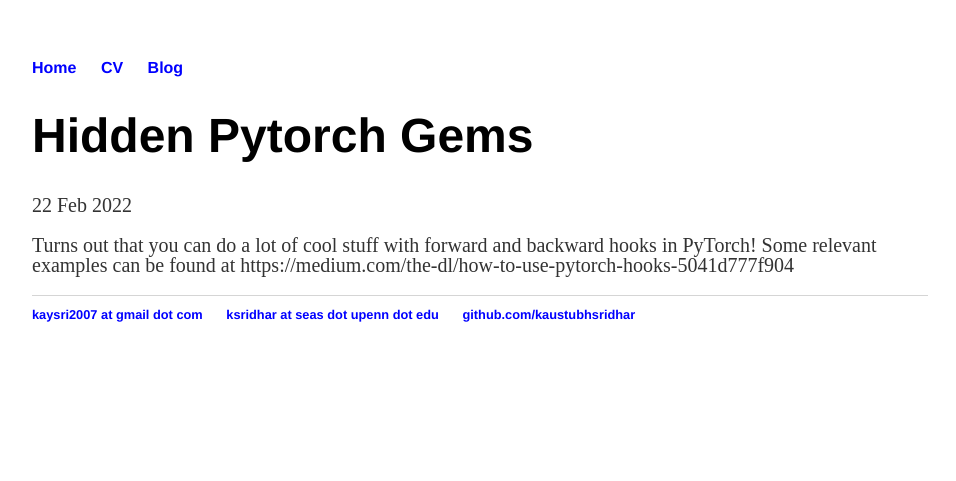
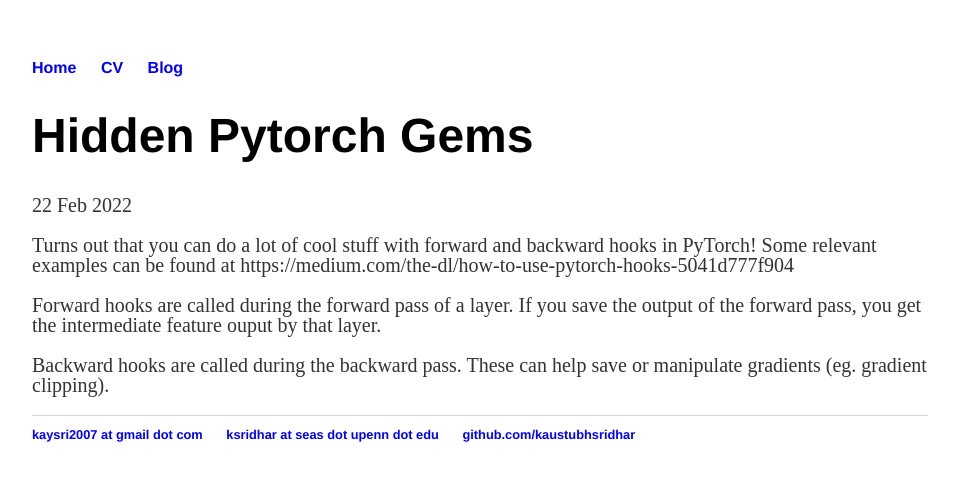
Before and after one commit to kaustubhsridhar/kaustubhsridhar_old.github.io, a Jekyll site: the page built from _posts/2022-02-22-Hidden-Pytorch-Gems.md, in a window 1280 px wide. Shown: the top 481 px of the page, without its empty margins (160-1116 px from the left). Built offline with Jekyll 4.4.1, drawn with Linux system fonts in a browser that asks for light colours.

Commit message:
Update 2022-02-22-Hidden-Pytorch-Gems.md

```diff
--- a/_posts/2022-02-22-Hidden-Pytorch-Gems.md
+++ b/_posts/2022-02-22-Hidden-Pytorch-Gems.md
@@ -5,3 +5,7 @@ date: 2022-02-22
 ---
 
 Turns out that you can do a lot of cool stuff with forward and backward hooks in PyTorch! Some relevant examples can be found at https://medium.com/the-dl/how-to-use-pytorch-hooks-5041d777f904
+
+Forward hooks are called during the forward pass of a layer. If you save the output of the forward pass, you get the intermediate feature ouput by that layer.
+
+Backward hooks are called during the backward pass. These can help save or manipulate gradients (eg. gradient clipping).
```
